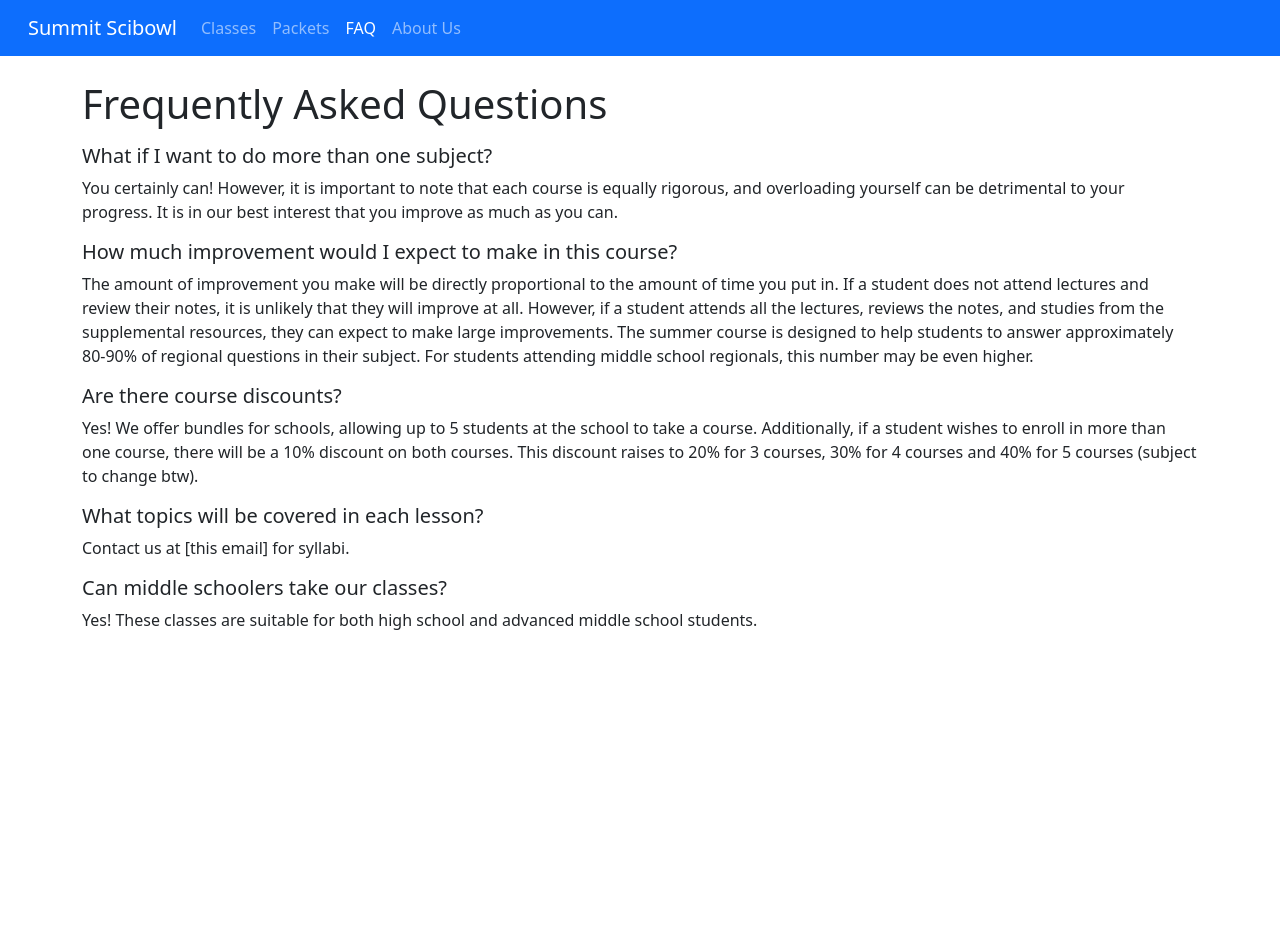
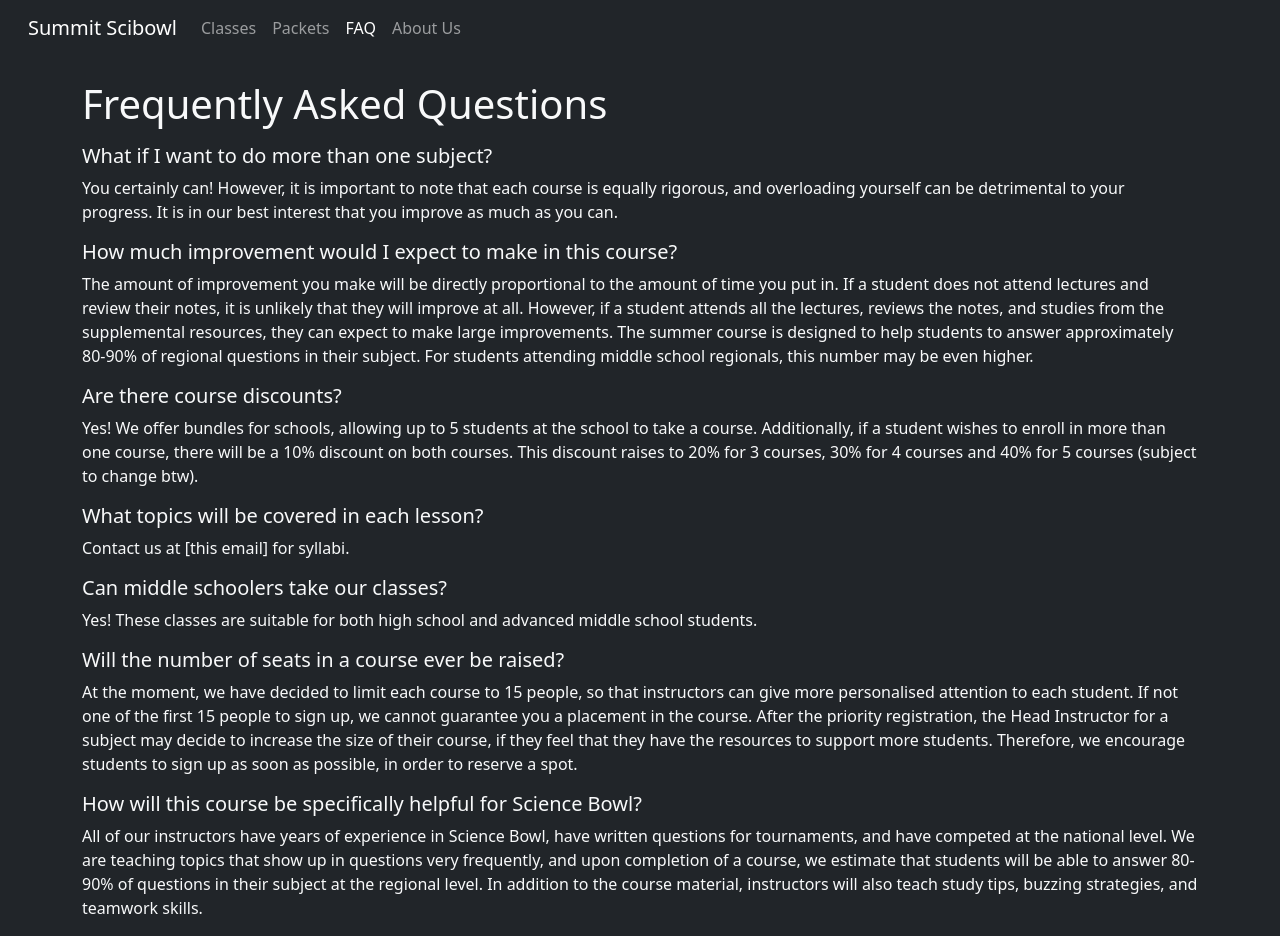
Before and after one commit to summitscibowl/summitscibowl.github.io, a website: page static/faq.html in a window 1280 px wide. Before the commit the page ends 800 px from the top, so only its background shows below. Drawn offline with nearby package versions, Linux system fonts and the light colour scheme.

Commit message:
changed to dark theme

```diff
--- a/static/faq.html
+++ b/static/faq.html
@@ -18,8 +18,8 @@
     <title>Summit Scibowl</title>
 </head>
 
-<body>
-    <nav class="navbar navbar-expand-lg navbar-dark bg-primary mb-4">
+<body class="bg-dark text-light">
+    <nav class="navbar navbar-expand-lg navbar-dark bg-dark mb-4">
         <div class="container-fluid">
             <a class="navbar-brand ms-3" href="/index">Summit Scibowl</a>
             <button class="navbar-toggler" type="button" data-bs-toggle="collapse"
@@ -75,10 +75,22 @@
         <p>
             Contact us at [this email] for syllabi.
         </p>
-
         <p class="h5">Can middle schoolers take our classes?</p>
         <p>
             Yes! These classes are suitable for both high school and advanced middle school students.
+        </p>
+        <p class="h5">Will the number of seats in a course ever be raised?</p>
+        <p>
+            At the moment, we have decided to limit each course to 15 people, so that instructors can give more personalised attention to each student.
+            If not one of the first 15 people to sign up, we cannot guarantee you a placement in the course.
+            After the priority registration, the Head Instructor for a subject may decide to increase the size of their course, if they feel that they have the resources to support more students.
+            Therefore, we encourage students to sign up as soon as possible, in order to reserve a spot.
+        </p>
+        <p class="h5">How will this course be specifically helpful for Science Bowl?</p>
+        <p>
+            All of our instructors have years of experience in Science Bowl, have written questions for tournaments, and have competed at the national level.
+            We are teaching topics that show up in questions very frequently, and upon completion of a course, we estimate that students will be able to answer 80-90% of questions in their subject at the regional level.
+            In addition to the course material, instructors will also teach study tips, buzzing strategies, and teamwork skills.
         </p>
     </div>
 
```
Also changed, not shown: static/about.html (+2 -2 lines), static/classes.html (+4 -4 lines), static/index.html (+2 -2 lines), static/packets.html (+2 -2 lines), static/signup.html (+3 -3 lines).
